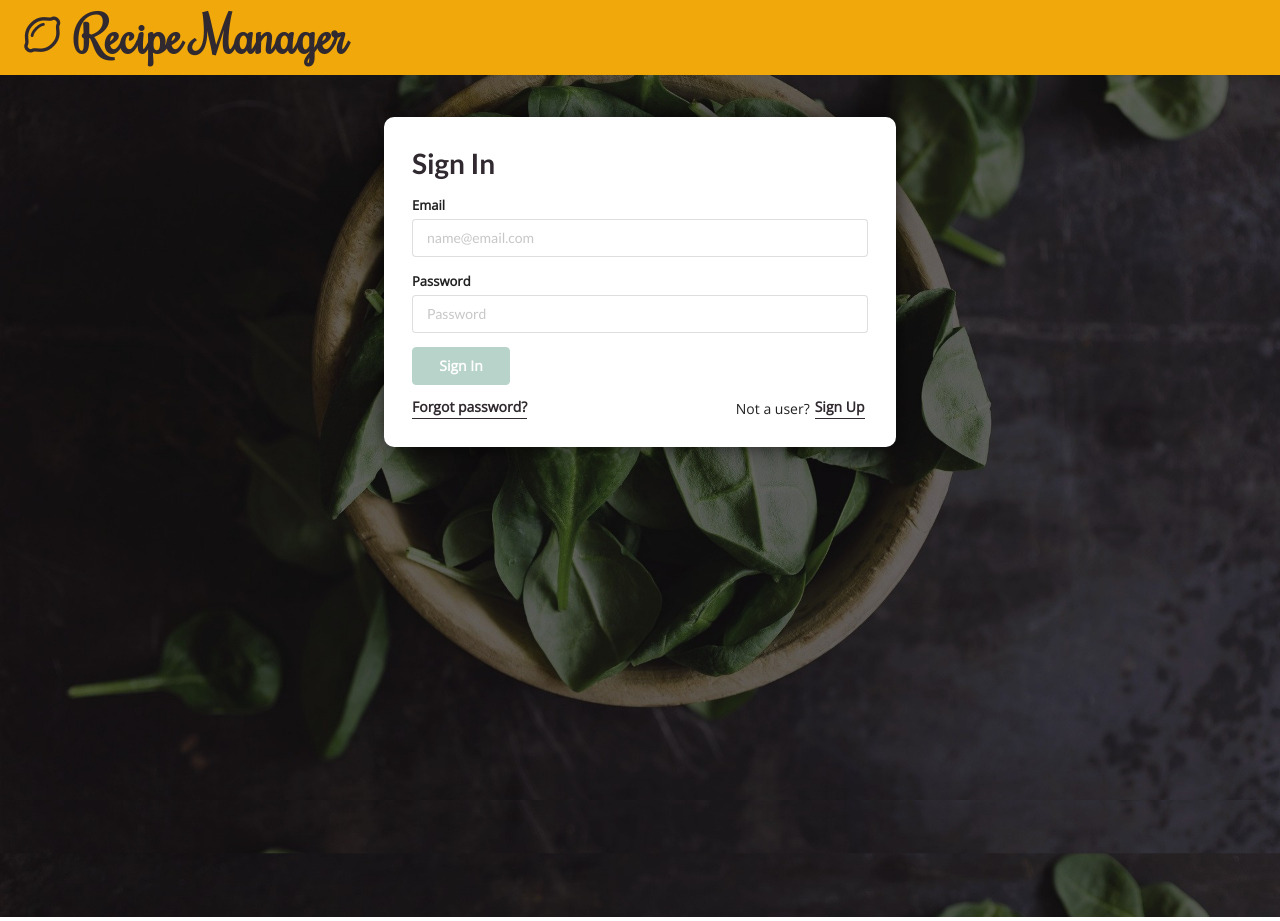
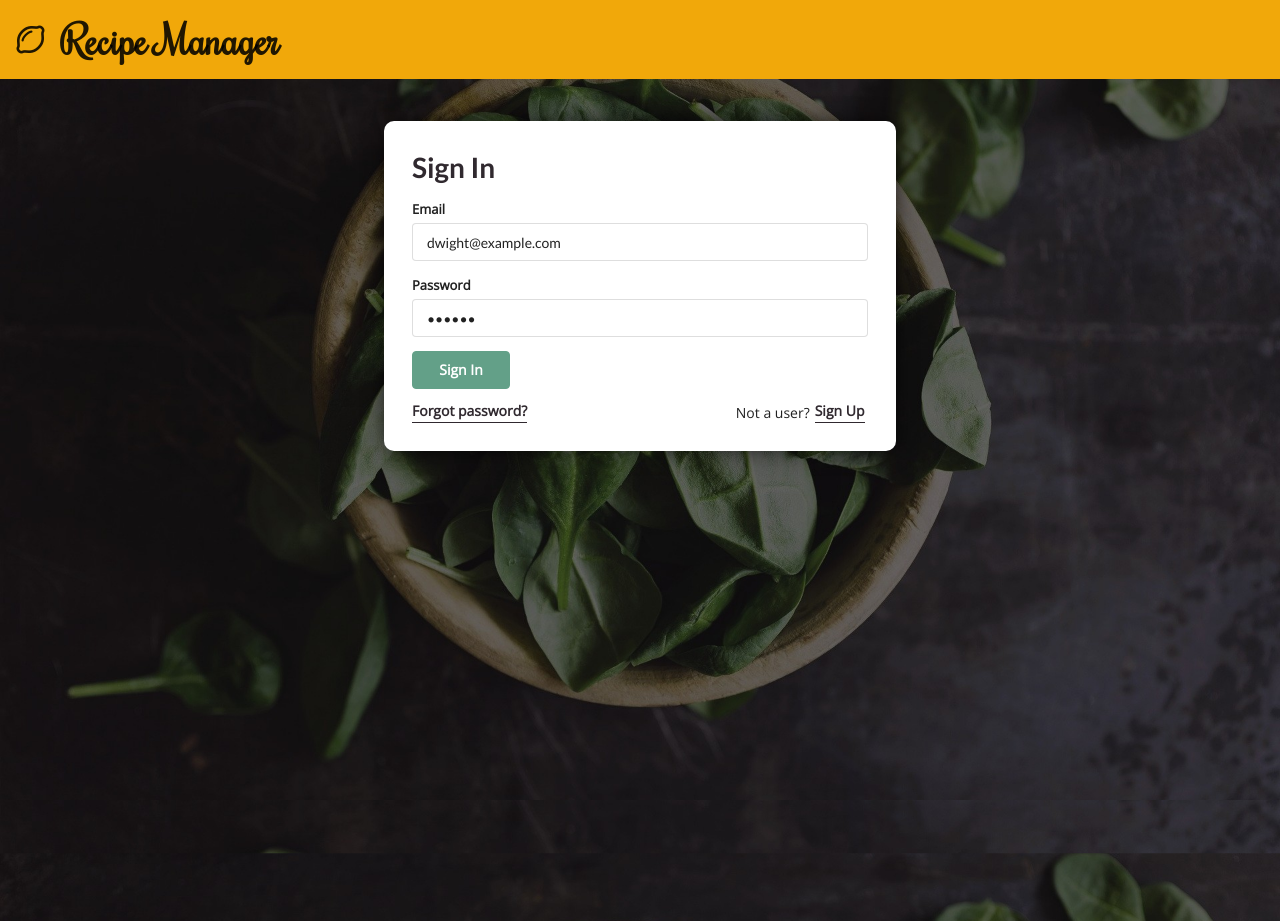
Before and after one commit to irissiri7/Fullstack-Recipe-Manager, a Vue app in the folder client/: page / in a window 1280 px wide. Built offline with nearby package versions, Linux system fonts and the light colour scheme.

Commit message:
Add BaseLogo and other css fixes

```diff
--- a/client/src/components/nav/CompactMenu.vue
+++ b/client/src/components/nav/CompactMenu.vue
@@ -8,11 +8,7 @@
       ></i>
     </div>
     <div>
-      <h2 class="ui header" @click="$emit('back-to-home')">
-        <div class="content">
-          Recipe Manager
-        </div>
-      </h2>
+      <base-logo no-lemon @click="$emit('back-to-home')"></base-logo>
     </div>
   </div>
   <transition name="fade">
@@ -30,7 +26,11 @@
 </template>
 
 <script>
+import BaseLogo from '../ui/BaseLogo.vue'
 export default {
+  components: {
+    BaseLogo
+  },
   data() {
     return {
       showMenu: false
--- a/client/src/components/nav/FullMenu.vue
+++ b/client/src/components/nav/FullMenu.vue
@@ -1,11 +1,6 @@
 <template>
   <div class="flex center">
-    <h2 class="ui header" @click="$emit('back-to-home')">
-      <i class="lemon outline icon"></i>
-      <div class="content">
-        Recipe Manager
-      </div>
-    </h2>
+    <base-logo @click="$emit('back-to-home')"></base-logo>
     <transition name="fade">
       <nav v-if="$store.getters.isAuth">
         <ul class="nav-list">
@@ -24,7 +19,11 @@
 </template>
 
 <script>
+import BaseLogo from '../ui/BaseLogo.vue'
 export default {
+  components: {
+    BaseLogo
+  },
   emits: ['backToHome', 'signOut']
 }
 </script>
--- a/client/src/components/nav/TheNavigation.vue
+++ b/client/src/components/nav/TheNavigation.vue
@@ -37,7 +37,7 @@ export default {
 <style>
 header {
   background-color: var(--main-orange);
-  padding: 1.5rem;
+  padding: 1rem;
 }
 
 @media screen and (max-width: 768px) {
--- /dev/null
+++ b/client/src/components/ui/BaseLogo.vue
@@ -0,0 +1,33 @@
+<template>
+  <div class="flex center">
+    <i v-if="!noLemon" class="lemon outline icon big"></i>
+    <h1>Recipe Manager</h1>
+  </div>
+</template>
+
+<script>
+export default {
+  props: {
+    noLemon: {
+      type: Boolean,
+      required: false,
+      default: false
+    }
+  }
+}
+</script>
+
+<style scoped>
+h1 {
+  margin: 0 0 0 10px;
+  font-family: Rochester, sans-serif;
+  font-size: 40px;
+}
+
+@media screen and (max-width: 768px) {
+  h1 {
+    font-size: 30px;
+    margin: 0px;
+  }
+}
+</style>
--- a/client/src/pages/Authentication.vue
+++ b/client/src/pages/Authentication.vue
@@ -98,8 +98,8 @@ export default {
   data() {
     return {
       mode: 'sign in',
-      email: '',
-      password: '',
+      email: 'dwight@example.com',
+      password: '111111',
       confirmedPassword: null,
       acceptsTermsOfUse: false,
       feedback: {
```
